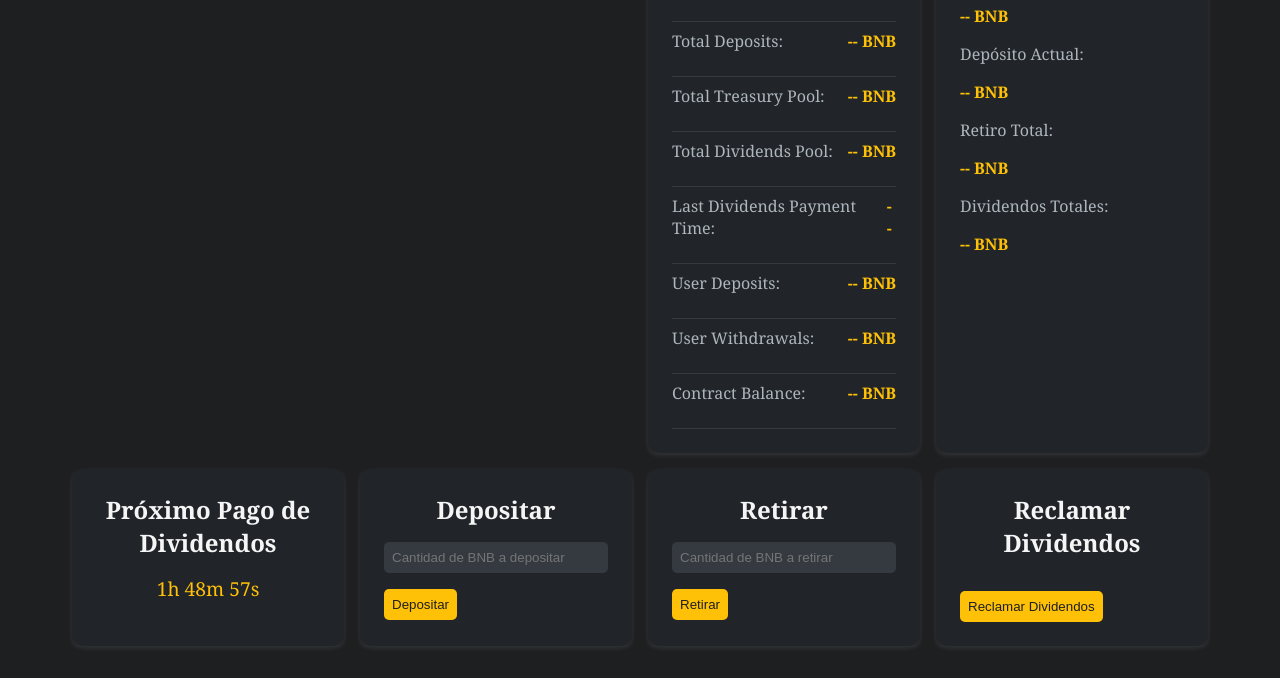
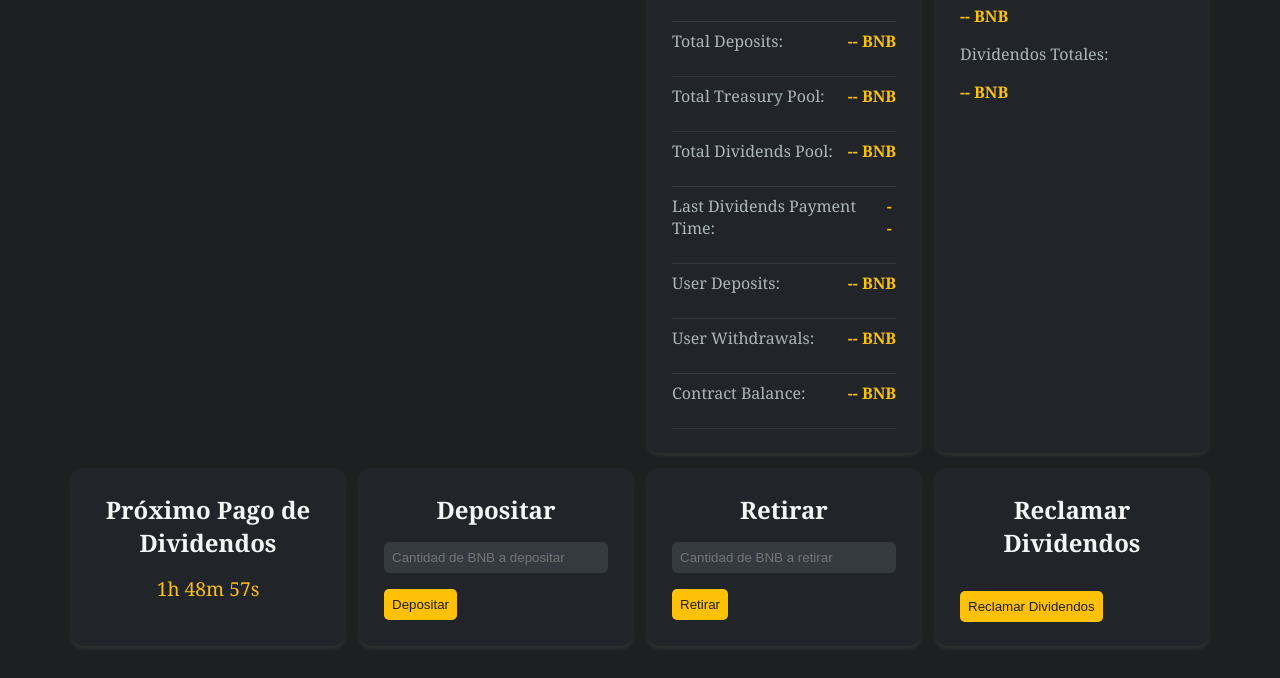
Before and after one commit to Rubtururu/pruebabank012, a plain HTML site: page index.html in a window 1280 px wide. Shown: the part 171-849 px from the top of the page. Drawn offline with nearby package versions, Linux system fonts and the light colour scheme.

Commit message:
Update index.html

```diff
--- a/index.html
+++ b/index.html
@@ -61,14 +61,6 @@
                     <p class="highlight"><span id="user-dividends-today">--</span> BNB</p>
                 </div>
                 <div class="user-stat">
-                    <p>Depósito Actual:</p>
-                    <p class="highlight"><span id="user-current-deposit">--</span> BNB</p>
-                </div>
-                <div class="user-stat">
-                    <p>Retiro Total:</p>
-                    <p class="highlight"><span id="user-total-withdrawals">--</span> BNB</p>
-                </div>
-                <div class="user-stat">
                     <p>Dividendos Totales:</p>
                     <p class="highlight"><span id="user-total-dividends">--</span> BNB</p>
                 </div>
```
